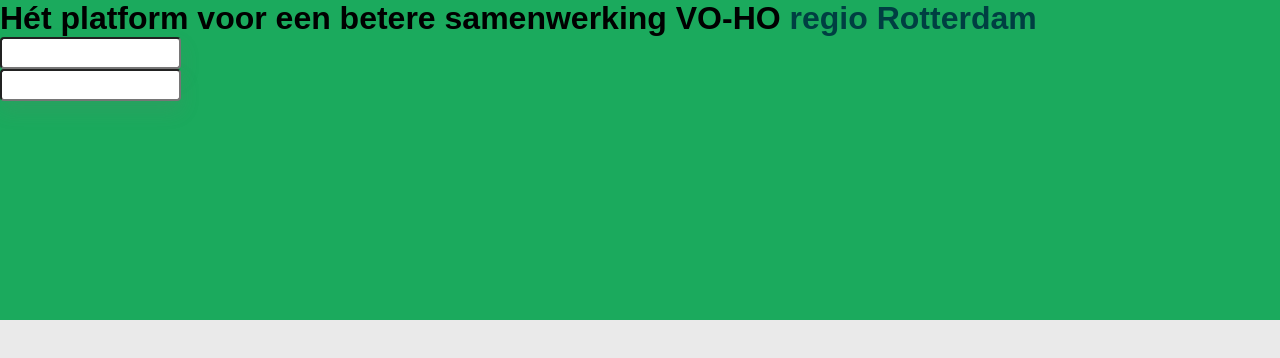
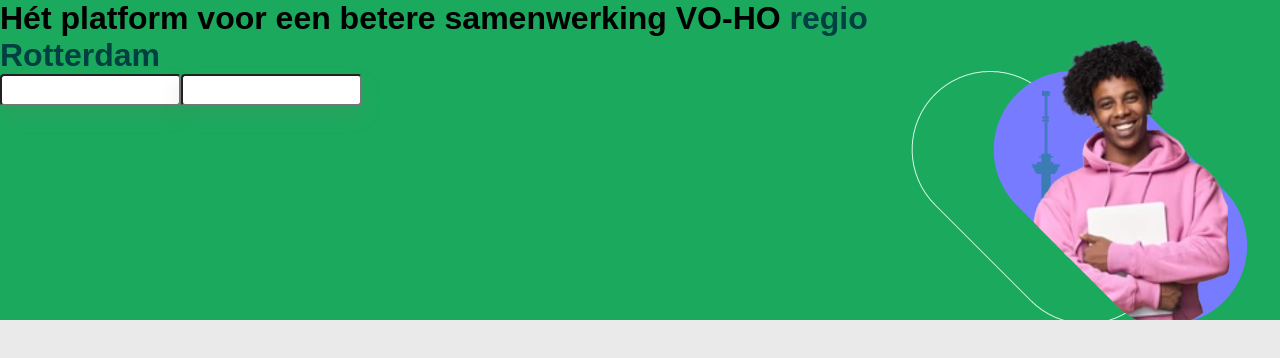
Before and after one commit to jaussems/press-play-assesment, a Next.js app: page / in a window 1280 px wide. Shown: the top 358 px of the page. Built offline with nearby package versions, Linux system fonts and the light colour scheme; a web font is replaced by a local one.

Commit message:
changed structure search

```diff
--- a/src/components/Search.tsx
+++ b/src/components/Search.tsx
@@ -6,18 +6,21 @@
 const Search: React.FC<any> = (props: PropsWithChildren) => {
   return (
     <div className={styles.search}>
-      <div className={styles.input}>
+      <div className={styles.header_and_inputs}>
         <h1>
           Hét platform voor een betere samenwerking VO-HO{" "}
           <span className={styles.highlight}>regio Rotterdam</span>
         </h1>
-        <Input></Input>
-        <Input></Input>
+        <div className={styles.inputs}>
+          <Input></Input>
+          <Input></Input>
+        </div>
       </div>
       <div className={styles.image}>
         <Image
           src={require("../assets/images/intro_image.png")}
           alt={"Happy guy with book"}
+          quality={100}
         />
       </div>
     </div>
--- a/src/styles/Search.module.scss
+++ b/src/styles/Search.module.scss
@@ -5,12 +5,23 @@
   background-color: $base-green-color;
   height: 20rem;
   width: 100%;
+  @include flex-row;
 
-  .input {
+  .header_and_inputs {
     height: 20rem;
+    @include flex-column;
+
+    .inputs {
+      @include flex-row;
+    }
   }
 
   .highlight {
     color: $dark-green-color;
   }
+  .image {
+    width: 25rem;
+    position: relative;
+    height: 25rem;
+  }
 }
```
